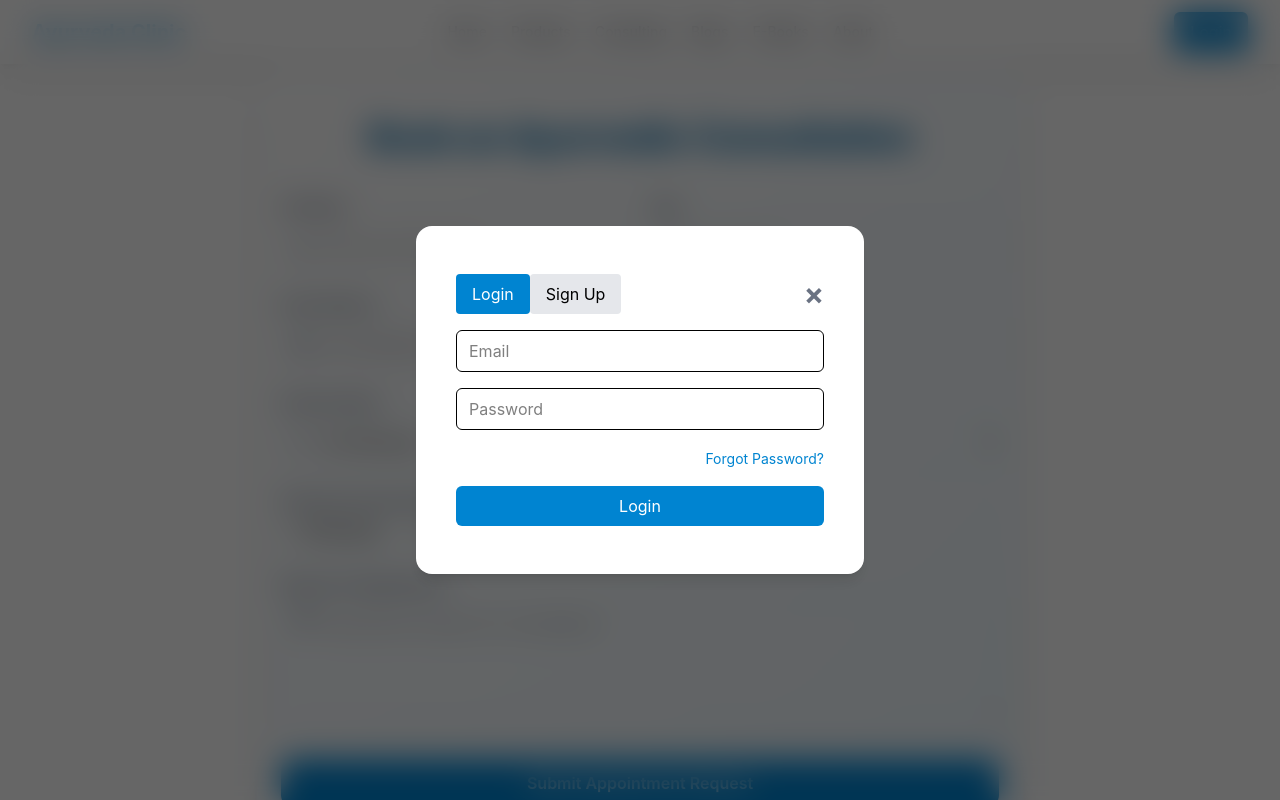
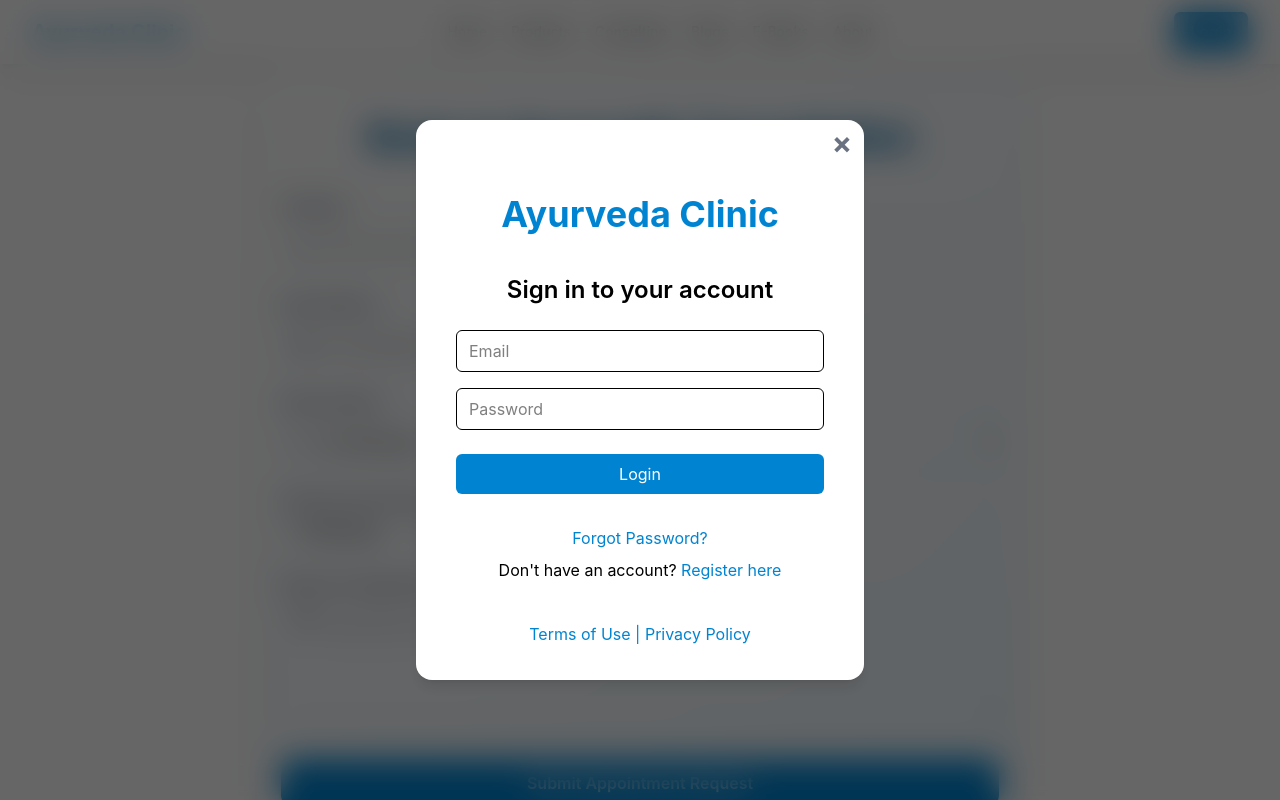
Before and after one commit to Pratham1504/Ayurveda, a React (Vite) app in the folder Frontend/: page /consulting in a window 1280 px wide. Both pictures are taken after a click on the button "Login". Shown: the top 800 px of the page. Built offline with nearby package versions, Linux system fonts and the light colour scheme; no server answers.

Commit message:
Login/SignUp UI Changed, Logout Toast added

```diff
--- a/Frontend/src/Components/Navbar.jsx
+++ b/Frontend/src/Components/Navbar.jsx
@@ -226,12 +226,21 @@ const Navbar = ({ setCartVisible }) => {
         isOpen={modalIsOpen}
         onRequestClose={() => setModalIsOpen(false)}
         contentLabel="Login/Signup Modal"
-        className="max-w-md mx-auto  bg-white px-10 py-12 rounded-2xl shadow-lg outline-none"
+        className="max-w-md mx-auto h-[70vh] flex flex-col justify-center bg-white px-10 py-12 rounded-2xl shadow-lg outline-none relative"
         overlayClassName="fixed inset-0 bg-black/60 flex items-center justify-center backdrop-blur-lg z-50"
         bodyOpenClassName="modal-open"
       >
-        <div>
-          <div className="flex justify-between mb-4">
+        <div className="flex-shrink-0 flex items-center justify-center m-10">
+          <a href="/" className="text-4xl font-bold text-sky-600 ">
+            Ayurveda Clinic
+          </a>
+        </div>
+        <div className=''>
+          <div className="flex flex-col justify-center items-center mb-4">
+
+
+
+            {/* <div className="login-signup-buttons flex justify-center mb-4">
               <button
                 className={`px-4 py-2 rounded ${isLogin ? 'bg-sky-600 text-white' : 'bg-gray-200'}`}
                 onClick={() => setIsLogin(true)}
@@ -244,22 +253,34 @@ const Navbar = ({ setCartVisible }) => {
               >
                 Sign Up
               </button>
+            </div> */}
+            {isLogin ? (
+              <div className='text-2xl font-semibold'>
+                Sign in to your account
+              </div>
+            ) : (
+              <div className='text-2xl font-semibold'>
+                Create a new account
+              </div>
+            ) }
+          </div>
+          <div className='cross-button'>
             <button
               onClick={() => setModalIsOpen(false)}
-              className="ml-auto text-gray-500 hover:text-black font-bold text-3xl leading-none"
+              className="absolute top-2 right-3 text-gray-500 hover:text-black font-bold text-3xl leading-none z-10"
               aria-label="Close modal"
             >
               &times;
             </button>
           </div>
           {isLogin ? (
-            <form onSubmit={handleLogin} className="space-y-4">
+            <form onSubmit={handleLogin} className="">
               <input
                 type="email"
                 placeholder="Email"
                 value={loginEmail}
                 onChange={e => setLoginEmail(e.target.value)}
-                className="w-full border px-3 py-2 rounded-md"
+                className="w-full border px-3 py-2 rounded-md my-2"
                 required
               />
               <input
@@ -267,13 +288,20 @@ const Navbar = ({ setCartVisible }) => {
                 placeholder="Password"
                 value={loginPassword}
                 onChange={e => setLoginPassword(e.target.value)}
-                className="w-full border px-3 py-2 rounded-md"
+                className="w-full border px-3 py-2 rounded-md my-2"
                 required
               />
-              <div className="text-right">
+              <button
+                type="submit"
+                className="w-full mt-4 bg-sky-600 text-white py-2 rounded-md hover:bg-sky-700"
+                disabled={btnLoading}
+              >
+                {btnLoading ? 'Logging in...' : 'Login'}
+              </button>
+              <div className="text-center">
                 <button
                   type="button"
-                  className="text-sky-600 text-sm hover:underline"
+                  className="text-sky-600 text-md hover:underline m-0 mt-8"
                   onClick={() => {
                     setModalIsOpen(false);
                     setForgotModalOpen(true);
@@ -285,13 +313,16 @@ const Navbar = ({ setCartVisible }) => {
                   Forgot Password?
                 </button>
               </div>
-              <button
-                type="submit"
-                className="w-full bg-sky-600 text-white py-2 rounded-md hover:bg-sky-700"
-                disabled={btnLoading}
-              >
-                {btnLoading ? 'Logging in...' : 'Login'}
+              <div className='mt-2 text-md text-center'>
+                Don't have an account? <span className="text-sky-600 cursor-pointer" onClick={() => { setIsLogin(false); resetAuthForms(); }}>Register here</span>
+              </div>
+              <div className='text-center mt-4'>
+                <button className='types-of-use text-sky-600 text-md hover:underline m-0 mt-6' onClick={() => {
+                  window.open('https://www.example.com/terms-of-use', '_blank');
+                }}>
+                  Terms of Use | Privacy Policy
                 </button>
+              </div>
             </form>
           ) : (
             <form onSubmit={handleSignup} className="space-y-4">
@@ -340,11 +371,25 @@ const Navbar = ({ setCartVisible }) => {
               )}
               <button
                 type="submit"
-                className="w-full bg-sky-600 text-white py-2 rounded-md hover:bg-sky-700"
+                className="w-full mt-4 bg-sky-600 text-white py-2 rounded-md hover:bg-sky-700"
                 disabled={btnLoading}
               >
                 {btnLoading ? 'Signing up...' : 'Sign Up'}
               </button>
+              <div className='text-center'>
+                Already have an account? <span className="text-sky-600 cursor-pointer" onClick={() => { setIsLogin(true); resetAuthForms(); }}>Login</span>
+              </div>
+
+              <div className='text-center mt-6'>
+                <div className='text-grey-600'>By signing up, you agree to our </div>
+                <button className='types-of-use text-sky-600 text-md hover:underline m-0 mt-1' onClick={() => {
+                  window.open('https://www.example.com/terms-of-use', '_blank');
+                }}>
+
+                  Terms of Use | Privacy Policy
+                </button>
+              </div>
+
             </form>
           )}
         </div>
--- a/Frontend/src/Context/UserContext.jsx
+++ b/Frontend/src/Context/UserContext.jsx
@@ -96,6 +96,7 @@ export const UserContextProvider = ({ children }) => {
 
   function logoutUser() {
     localStorage.clear();
+    toast.success("Logged out successfully");
     // sessionStorage.clear(); // if used
     setIsAuth(false);
     setUser([]);
```
Lines whose indentation alone changed are shown as unchanged.
